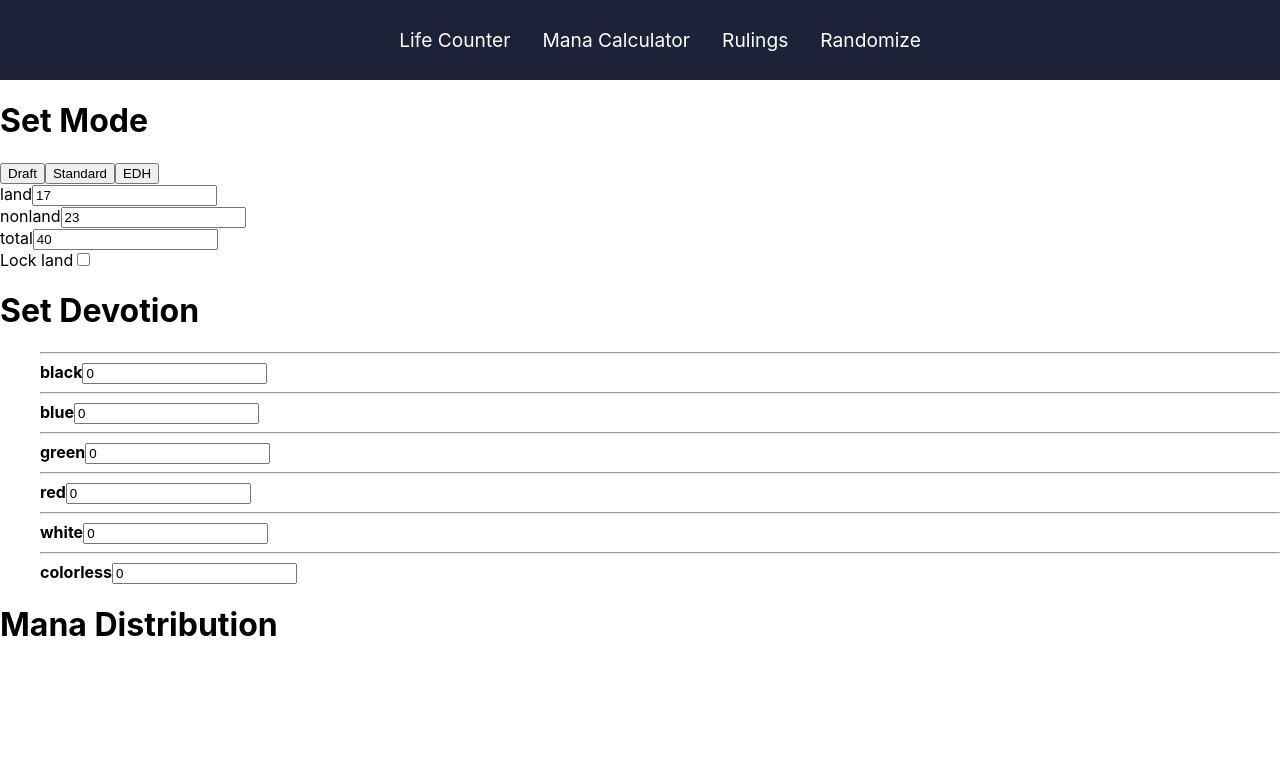
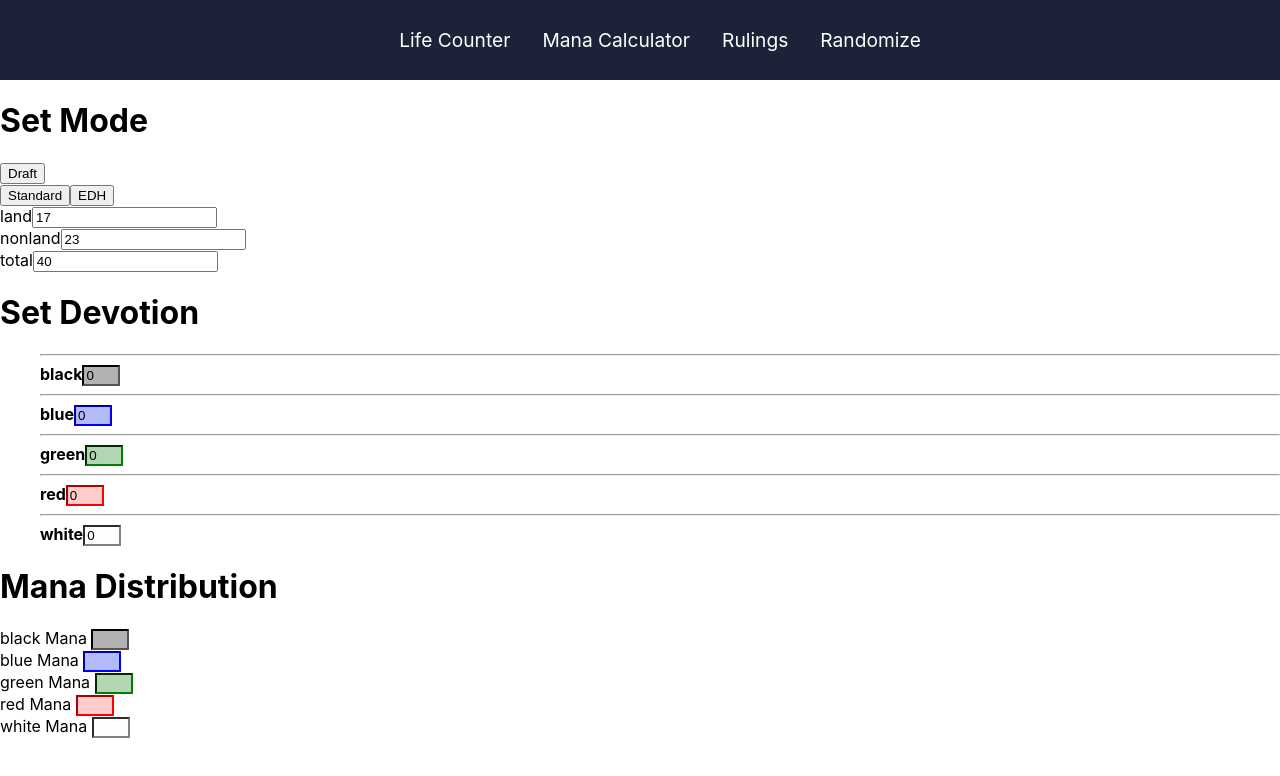
Before and after one commit to Sanderqs/MTGAPP, a React (Create React App) app: page /ManaCalculator in a window 1280 px wide. Shown: the top 776 px of the page. Built offline with nearby package versions, Linux system fonts and the light colour scheme.

Commit message:
mana calculatie af
alleen nul tot weinig css :P

```diff
--- a/src/component/Devotion.js
+++ b/src/component/Devotion.js
@@ -17,9 +17,9 @@ const Devotion = (props) => {
 
             <input
               type="number"
-              min="0"
               value={amount}
               onChange={(e) => dispatch(updateDevotion(color, e.target.value))}
+              className={color}
             />
           </li>
         ))}
--- /dev/null
+++ b/src/component/Distribution.css
@@ -0,0 +1,25 @@
+.black {
+  background: rgba(0, 0, 0, 0.3);
+  border-color: black;
+  width: 30px;
+}
+.blue {
+  background: rgba(2, 28, 232, 0.3);
+  border-color: blue;
+  width: 30px;
+}
+.green {
+  background: rgba(2, 119, 6, 0.3);
+  border-color: green;
+  width: 30px;
+}
+.red {
+  background: rgba(255, 0, 0, 0.199);
+  border-color: red;
+  width: 30px;
+}
+.white {
+  background: rgba(248, 248, 248, 0.3);
+  border-color: grey;
+  width: 30px;
+}
--- a/src/component/Distribution.js
+++ b/src/component/Distribution.js
@@ -1,9 +1,33 @@
 import React from "react";
+import "./Distribution.css";
 
-const Distribution = () => {
+import { useSelector } from "react-redux";
+const Distribution = (props) => {
+  const devotion = useSelector((state) => state.devotionReducer);
+  const total = useSelector((state) => state.landReducer);
+  const totalLand = total.land;
+  console.log(devotion);
+
+  const totalDevotion = Object.values(devotion).reduce(
+    (a, b) => parseInt(a) + parseInt(b)
+  );
+  console.log(totalDevotion);
   return (
     <div>
       <h1>Mana Distribution</h1>
+      {Object.entries(devotion).map(([color, amount]) => (
+        <>
+          {color} Mana{" "}
+          <input
+            type="number"
+            value={Math.round((totalLand / totalDevotion) * amount)}
+            key={color}
+            className={color}
+            readOnly
+          />
+          <br></br>
+        </>
+      ))}
     </div>
   );
 };
--- a/src/component/SetCards.js
+++ b/src/component/SetCards.js
@@ -12,6 +12,7 @@ const SetCards = (props) => {
       <h1>Set Mode</h1>
       <div>
         <button onClick={() => dispatch(setDraft())}>Draft</button>
+        <br></br>
         <button onClick={() => dispatch(setStandard())}>Standard</button>
         <button onClick={() => dispatch(setEdh())}>EDH</button>
       </div>
--- a/src/component/TotalCards.js
+++ b/src/component/TotalCards.js
@@ -17,9 +17,6 @@ const TotalCards = () => {
             dispatch(updateTotal(Number(e.target.value)));
           }}
         />
-        <br />
-        Lock land
-        <input type="checkbox" />
       </div>
     </div>
   );
--- a/src/reducers/devotion.js
+++ b/src/reducers/devotion.js
@@ -4,7 +4,6 @@ const initialState = {
   green: 0,
   red: 0,
   white: 0,
-  colorless: 0,
 };
 export default function devotionReducer(state = initialState, action) {
   switch (action.type) {
```
Also changed, not shown: 1 other file (tests, documents, lock files or other folders).
